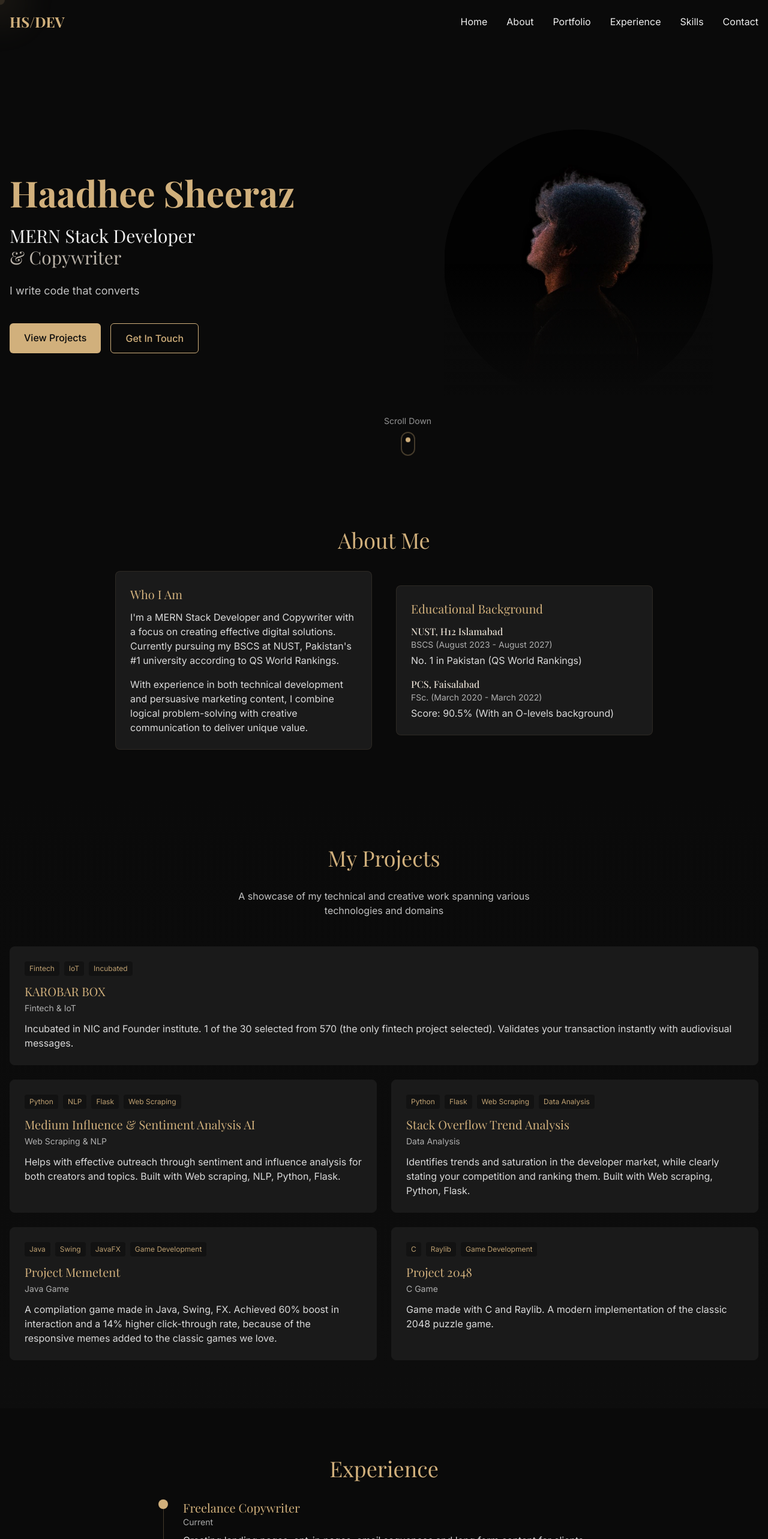
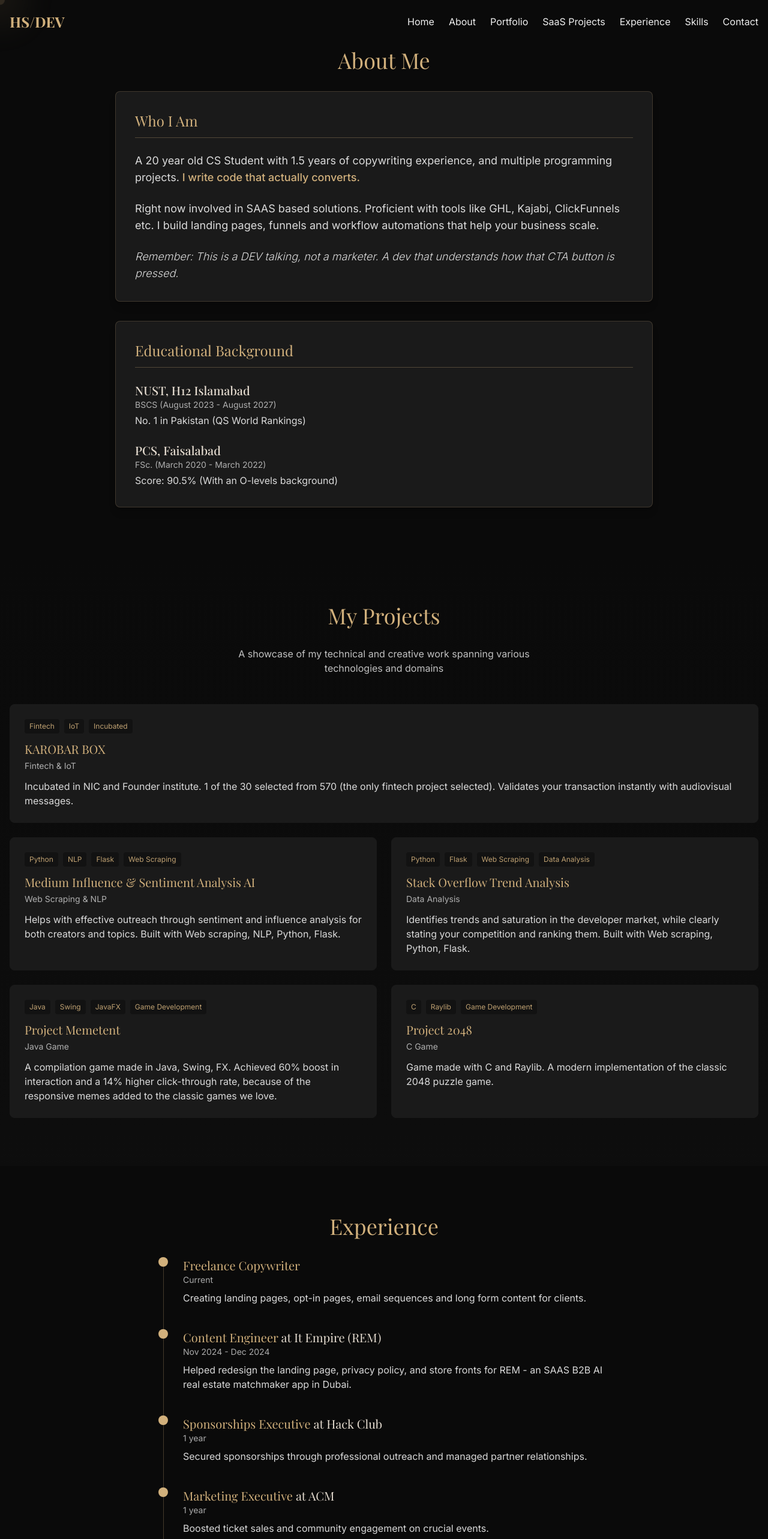
Before and after one commit to cruspy2004/Haadhee-Sheeraz, a React (Vite) app: page / in a window 1280 px wide. Shown: the top 2566 px of the page at 60% size. Built offline with nearby package versions, Linux system fonts and the light colour scheme; a web font is replaced by a local one.

Commit message:
Refactor website and update content
Refactored the website to include multiple pages, updated the hero section with animations, modified the profile picture display, and redesigned the about me section with new content and layout. Also updated the content engineer experience description.

```diff
--- a/package.json
+++ b/package.json
@@ -45,6 +45,7 @@
     "cmdk": "^1.0.0",
     "date-fns": "^3.6.0",
     "embla-carousel-react": "^8.3.0",
+    "framer-motion": "^12.9.4",
     "input-otp": "^1.2.4",
     "lucide-react": "^0.462.0",
     "next-themes": "^0.3.0",
--- a/src/App.tsx
+++ b/src/App.tsx
@@ -6,6 +6,7 @@ import { QueryClient, QueryClientProvider } from "@tanstack/react-query";
 import { BrowserRouter, Routes, Route } from "react-router-dom";
 import Index from "./pages/Index";
 import Portfolio from "./pages/Portfolio";
+import SaasProjects from "./pages/SaasProjects";
 import NotFound from "./pages/NotFound";
 
 const queryClient = new QueryClient();
@@ -19,6 +20,7 @@ const App = () => (
         <Routes>
           <Route path="/" element={<Index />} />
           <Route path="/portfolio" element={<Portfolio />} />
+          <Route path="/saas-projects" element={<SaasProjects />} />
           {/* ADD ALL CUSTOM ROUTES ABOVE THE CATCH-ALL "*" ROUTE */}
           <Route path="*" element={<NotFound />} />
         </Routes>
--- a/src/components/About.tsx
+++ b/src/components/About.tsx
@@ -1,5 +1,6 @@
 
 import { useState, useEffect } from 'react';
+import { motion } from 'framer-motion';
 
 const About = () => {
   const [isVisible, setIsVisible] = useState(false);
@@ -29,39 +30,48 @@ const About = () => {
         <div className={`max-w-4xl mx-auto transition-all duration-700 ${
           isVisible ? 'opacity-100 translate-y-0' : 'opacity-0 translate-y-10'
         }`}>
-          <h2 className="section-heading text-center">About Me</h2>
+          <h2 className="section-heading text-center mb-12">About Me</h2>
 
-          <div className="grid md:grid-cols-2 gap-10 items-center">
-            <div>
-              <div className="bg-portfolio-darkgray rounded-lg p-6 border border-portfolio-gold/10">
-                <h3 className="font-serif text-xl text-portfolio-gold mb-3">Who I Am</h3>
-                <p className="text-portfolio-lightgray/90 mb-4">
-                  I'm a MERN Stack Developer and Copywriter with a focus on creating effective digital solutions.
-                  Currently pursuing my BSCS at NUST, Pakistan's #1 university according to QS World Rankings.
+          <motion.div
+            className="bg-portfolio-darkgray rounded-lg p-8 border border-portfolio-gold/20 shadow-lg"
+            initial={{ opacity: 0, y: 20 }}
+            animate={isVisible ? { opacity: 1, y: 0 } : {}}
+            transition={{ duration: 0.6 }}
+          >
+            <h3 className="font-serif text-2xl text-portfolio-gold mb-6 border-b border-portfolio-gold/30 pb-3">Who I Am</h3>
+            <p className="text-portfolio-lightgray/90 mb-6 text-lg">
+              A 20 year old CS Student with 1.5 years of copywriting experience, and multiple programming projects.
+              <span className="text-portfolio-gold font-medium"> I write code that actually converts.</span>
             </p>
-                <p className="text-portfolio-lightgray/90">
-                  With experience in both technical development and persuasive marketing content,
-                  I combine logical problem-solving with creative communication to deliver unique value.
+
+            <p className="text-portfolio-lightgray/90 mb-6 text-lg">
+              Right now involved in SAAS based solutions. Proficient with tools like GHL, Kajabi, ClickFunnels etc.
+              I build landing pages, funnels and workflow automations that help your business scale.
             </p>
-              </div>
-            </div>
 
-            <div>
-              <div className="bg-portfolio-darkgray rounded-lg p-6 border border-portfolio-gold/10">
-                <h3 className="font-serif text-xl text-portfolio-gold mb-3">Educational Background</h3>
-                <div className="mb-4">
-                  <h4 className="font-medium text-portfolio-beige">NUST, H12 Islamabad</h4>
+            <p className="text-portfolio-lightgray/90 text-lg font-light italic">
+              Remember: This is a DEV talking, not a marketer. A dev that understands how that CTA button is pressed.
+            </p>
+          </motion.div>
+
+          <motion.div
+            className="mt-8 bg-portfolio-darkgray rounded-lg p-8 border border-portfolio-gold/20 shadow-lg"
+            initial={{ opacity: 0, y: 20 }}
+            animate={isVisible ? { opacity: 1, y: 0 } : {}}
+            transition={{ duration: 0.6, delay: 0.2 }}
+          >
+            <h3 className="font-serif text-2xl text-portfolio-gold mb-6 border-b border-portfolio-gold/30 pb-3">Educational Background</h3>
+            <div className="mb-6">
+              <h4 className="font-medium text-xl text-portfolio-beige">NUST, H12 Islamabad</h4>
               <p className="text-sm text-portfolio-lightgray/70">BSCS (August 2023 - August 2027)</p>
               <p className="text-portfolio-lightgray/90 mt-1">No. 1 in Pakistan (QS World Rankings)</p>
             </div>
             <div>
-                  <h4 className="font-medium text-portfolio-beige">PCS, Faisalabad</h4>
+              <h4 className="font-medium text-xl text-portfolio-beige">PCS, Faisalabad</h4>
               <p className="text-sm text-portfolio-lightgray/70">FSc. (March 2020 - March 2022)</p>
               <p className="text-portfolio-lightgray/90 mt-1">Score: 90.5% (With an O-levels background)</p>
             </div>
-              </div>
-            </div>
-          </div>
+          </motion.div>
         </div>
       </div>
     </section>
--- a/src/components/Experience.tsx
+++ b/src/components/Experience.tsx
@@ -1,5 +1,6 @@
 
 import { useState, useEffect } from 'react';
+import { motion } from 'framer-motion';
 
 const experienceData = [
   {
@@ -10,9 +11,9 @@ const experienceData = [
   },
   {
     title: "Content Engineer",
-    company: "Software Company",
+    company: "It Empire (REM)",
     period: "Nov 2024 - Dec 2024",
-    description: "Helped redesign the landing page, privacy policy, store fronts (app store, play store) and more."
+    description: "Helped redesign the landing page, privacy policy, and store fronts for REM - an SAAS B2B AI real estate matchmaker app in Dubai."
   },
   {
     title: "Sponsorships Executive",
@@ -69,13 +70,13 @@ const Experience = () => {
 
         <div className="max-w-3xl mx-auto">
           {experienceData.map((exp, index) => (
-            <div
+            <motion.div
               key={index}
               id={`exp-${index}`}
-              className={`timeline-item transition-all duration-700 ${
-                visibleItems[index] ? 'opacity-100 translate-y-0' : 'opacity-0 translate-y-10'
-              }`}
-              style={{ transitionDelay: `${index * 100}ms` }}
+              className="timeline-item"
+              initial={{ opacity: 0, x: -20 }}
+              animate={visibleItems[index] ? { opacity: 1, x: 0 } : {}}
+              transition={{ duration: 0.6, delay: index * 0.1 }}
             >
               <div className="timeline-dot"></div>
               <div>
@@ -86,7 +87,7 @@ const Experience = () => {
                 <p className="text-sm text-portfolio-lightgray/70 mb-2">{exp.period}</p>
                 <p className="text-portfolio-lightgray/90">{exp.description}</p>
               </div>
-            </div>
+            </motion.div>
           ))}
         </div>
       </div>
--- a/src/components/Footer.tsx
+++ b/src/components/Footer.tsx
@@ -1,3 +1,5 @@
+
+import { Link } from 'react-router-dom';
 
 const Footer = () => {
   return (
@@ -10,10 +12,10 @@ const Footer = () => {
 
           <div className="flex flex-col md:flex-row gap-4">
             <div className="flex gap-4">
-              <a href="#" className="text-portfolio-lightgray/70 hover:text-portfolio-gold transition-colors">Home</a>
+              <Link to="/" className="text-portfolio-lightgray/70 hover:text-portfolio-gold transition-colors">Home</Link>
               <a href="#about" className="text-portfolio-lightgray/70 hover:text-portfolio-gold transition-colors">About</a>
-              <a href="#projects" className="text-portfolio-lightgray/70 hover:text-portfolio-gold transition-colors">Projects</a>
-              <a href="#contact" className="text-portfolio-lightgray/70 hover:text-portfolio-gold transition-colors">Contact</a>
+              <Link to="/portfolio" className="text-portfolio-lightgray/70 hover:text-portfolio-gold transition-colors">Portfolio</Link>
+              <Link to="/saas-projects" className="text-portfolio-lightgray/70 hover:text-portfolio-gold transition-colors">SaaS Projects</Link>
             </div>
             <div className="flex gap-4 mt-4 md:mt-0 md:ml-6">
               <a href="https://www.linkedin.com/in/m-haadhee-sheeraz-mian-7a25a12a2/" target="_blank" rel="noopener noreferrer" className="text-portfolio-lightgray/70 hover:text-portfolio-gold transition-colors">LinkedIn</a>
--- a/src/components/Header.tsx
+++ b/src/components/Header.tsx
@@ -45,10 +45,11 @@ const Header = () => {
         </button>
 
         {/* Desktop Navigation */}
-        <nav className="hidden md:flex gap-8 items-center">
+        <nav className="hidden md:flex gap-6 items-center">
           <Link to="/" className="text-portfolio-lightgray hover:text-portfolio-gold transition-colors">Home</Link>
           <HashLink href="#about">About</HashLink>
           <Link to="/portfolio" className="text-portfolio-lightgray hover:text-portfolio-gold transition-colors">Portfolio</Link>
+          <Link to="/saas-projects" className="text-portfolio-lightgray hover:text-portfolio-gold transition-colors">SaaS Projects</Link>
           <HashLink href="#experience">Experience</HashLink>
           <HashLink href="#skills">Skills</HashLink>
           <HashLink href="#contact">Contact</HashLink>
@@ -62,6 +63,7 @@ const Header = () => {
             <Link to="/" className="text-portfolio-lightgray hover:text-portfolio-gold transition-colors" onClick={() => setMobileMenuOpen(false)}>Home</Link>
             <HashLink href="#about" onClick={() => setMobileMenuOpen(false)}>About</HashLink>
             <Link to="/portfolio" className="text-portfolio-lightgray hover:text-portfolio-gold transition-colors" onClick={() => setMobileMenuOpen(false)}>Portfolio</Link>
+            <Link to="/saas-projects" className="text-portfolio-lightgray hover:text-portfolio-gold transition-colors" onClick={() => setMobileMenuOpen(false)}>SaaS Projects</Link>
             <HashLink href="#experience" onClick={() => setMobileMenuOpen(false)}>Experience</HashLink>
             <HashLink href="#skills" onClick={() => setMobileMenuOpen(false)}>Skills</HashLink>
             <HashLink href="#contact" onClick={() => setMobileMenuOpen(false)}>Contact</HashLink>
--- a/src/components/Hero.tsx
+++ b/src/components/Hero.tsx
@@ -1,5 +1,6 @@
 
 import { useEffect, useState } from 'react';
+import { motion } from 'framer-motion';
 
 const Hero = () => {
   const [loaded, setLoaded] = useState(false);
@@ -12,7 +13,12 @@ const Hero = () => {
     <section className="min-h-screen flex flex-col items-center justify-center relative overflow-hidden pt-20">
       <div className="container mx-auto px-4 grid md:grid-cols-2 gap-12 items-center">
         {/* Text Content */}
-        <div className={`space-y-6 ${loaded ? 'animate-slide delay-300' : 'opacity-0'}`}>
+        <motion.div
+          className="space-y-6"
+          initial={{ opacity: 0, y: 20 }}
+          animate={{ opacity: 1, y: 0 }}
+          transition={{ duration: 0.5, delay: 0.2 }}
+        >
           <h1 className="font-serif text-4xl md:text-6xl font-bold text-portfolio-gold">
             Haadhee Sheeraz
           </h1>
@@ -37,12 +43,17 @@ const Hero = () => {
               Get In Touch
             </a>
           </div>
-        </div>
+        </motion.div>
 
         {/* Profile Image */}
-        <div className="hero-image">
-          <div className={`relative max-w-md w-full aspect-square ${loaded ? 'animate-fade-in' : 'opacity-0'}`}>
-            <div className="w-full h-full overflow-hidden rounded-full">
+        <motion.div
+          className="hero-image"
+          initial={{ opacity: 0, x: 100 }}
+          animate={{ opacity: 1, x: 0 }}
+          transition={{ duration: 0.7, delay: 0.3 }}
+        >
+          <div className="relative max-w-md w-full aspect-square">
+            <div className="w-full h-full overflow-hidden">
               <img
                 src="/lovable-uploads/b6ba6a92-92c9-4f31-9f67-43132b0b3426.png"
                 alt="Haadhee Sheeraz silhouette"
@@ -51,16 +62,21 @@ const Hero = () => {
             </div>
             <div className="absolute inset-0 bg-gradient-to-t from-portfolio-black via-transparent to-transparent"></div>
           </div>
-        </div>
+        </motion.div>
       </div>
 
       {/* Scroll indicator */}
-      <div className={`absolute bottom-10 left-1/2 transform -translate-x-1/2 flex flex-col items-center ${loaded ? 'animate-slide delay-500' : 'opacity-0'}`}>
+      <motion.div
+        className="absolute bottom-10 left-1/2 transform -translate-x-1/2 flex flex-col items-center"
+        initial={{ opacity: 0, y: 20 }}
+        animate={{ opacity: 1, y: 0 }}
+        transition={{ duration: 0.5, delay: 0.8 }}
+      >
         <span className="text-portfolio-lightgray/60 text-sm mb-2">Scroll Down</span>
         <div className="w-6 h-10 border-2 border-portfolio-gold/30 rounded-full flex justify-center">
           <div className="w-2 h-2 bg-portfolio-gold rounded-full animate-bounce mt-2"></div>
         </div>
-      </div>
+      </motion.div>
     </section>
   );
 };
--- /dev/null
+++ b/src/components/IntroAnimation.tsx
@@ -0,0 +1,112 @@
+
+import { useEffect, useState } from "react";
+import { motion } from "framer-motion";
+
+interface IntroAnimationProps {
+  onComplete: () => void;
+}
+
+const IntroAnimation = ({ onComplete }: IntroAnimationProps) => {
+  const [showText, setShowText] = useState(false);
+  const [showCodeText, setShowCodeText] = useState(false);
+  const [showConvertsText, setShowConvertsText] = useState(false);
+
+  useEffect(() => {
+    // Timeline for the animation sequence
+    const imageTimer = setTimeout(() => {
+      setShowText(true);
+    }, 1000);
+
+    const codeTextTimer = setTimeout(() => {
+      setShowCodeText(true);
+    }, 1500);
+
+    const convertsTextTimer = setTimeout(() => {
+      setShowConvertsText(true);
+    }, 2000);
+
+    return () => {
+      clearTimeout(imageTimer);
+      clearTimeout(codeTextTimer);
+      clearTimeout(convertsTextTimer);
+    };
+  }, []);
+
+  return (
+    <div className="fixed inset-0 bg-portfolio-black flex items-center justify-center z-50">
+      <div className="relative h-screen w-full flex flex-col items-center justify-center">
+        {/* Main image that moves from center to side */}
+        <motion.div
+          className="absolute z-10"
+          initial={{ scale: 0.8, opacity: 0 }}
+          animate={{
+            scale: 1,
+            opacity: 1,
+            x: showText ? "-20vw" : 0
+          }}
+          transition={{
+            duration: 1.2,
+            x: { delay: 1, type: "spring", stiffness: 100 }
+          }}
+        >
+          <img
+            src="/lovable-uploads/b6ba6a92-92c9-4f31-9f67-43132b0b3426.png"
+            alt="Haadhee Sheeraz"
+            className="max-w-full h-auto max-h-[70vh] object-contain"
+          />
+        </motion.div>
+
+        {/* The "I write code that converts" text elements */}
+        {showText && (
+          <div className="ml-auto mr-32 flex flex-col items-start">
+            <motion.p
+              initial={{ opacity: 0, y: 20 }}
+              animate={{ opacity: 1, y: 0 }}
+              transition={{ duration: 0.5 }}
+              className="text-2xl text-portfolio-lightgray"
+            >
+              I write
+            </motion.p>
+
+            {showCodeText && (
+              <motion.h2
+                initial={{ opacity: 0, x: -50 }}
+                animate={{ opacity: 1, x: 0 }}
+                transition={{ duration: 0.6 }}
+                className="text-7xl font-bold text-portfolio-gold my-2"
+              >
+                CODE
+              </motion.h2>
+            )}
+
+            {showConvertsText && (
+              <motion.h2
+                initial={{ opacity: 0, x: 50 }}
+                animate={{ opacity: 1, x: 0 }}
+                transition={{ duration: 0.6 }}
+                className="text-7xl font-bold text-portfolio-gold"
+              >
+                THAT CONVERTS
+              </motion.h2>
+            )}
+
+            <motion.div
+              initial={{ opacity: 0 }}
+              animate={{ opacity: 1 }}
+              transition={{ delay: 2.5, duration: 0.5 }}
+            >
+              <button
+                onClick={onComplete}
+                className="mt-8 px-6 py-3 bg-portfolio-gold text-portfolio-black rounded-md hover:bg-portfolio-gold/90 transition-colors"
+              >
+                Explore My Work
+              </button>
+            </motion.div>
+          </div>
+        )}
+      </div>
+    </div>
+  );
+};
+
+export default IntroAnimation;
--- a/src/pages/Index.tsx
+++ b/src/pages/Index.tsx
@@ -1,6 +1,7 @@
 
+import { useEffect, useState } from "react";
 import Header from "@/components/Header";
-import Hero from "@/components/Hero";
+import IntroAnimation from "@/components/IntroAnimation";
 import About from "@/components/About";
 import Projects from "@/components/Projects";
 import Experience from "@/components/Experience";
@@ -10,11 +11,26 @@ import Footer from "@/components/Footer";
 import MouseFollower from "@/components/MouseFollower";
 
 const Index = () => {
+  const [introComplete, setIntroComplete] = useState(false);
+
+  useEffect(() => {
+    // After intro animation completes, show the rest of content
+    const timer = setTimeout(() => {
+      setIntroComplete(true);
+    }, 3000); // Total intro animation time
+
+    return () => clearTimeout(timer);
+  }, []);
+
   return (
     <div className="min-h-screen bg-portfolio-black text-portfolio-lightgray">
       <MouseFollower />
+      {!introComplete ? (
+        <IntroAnimation onComplete={() => setIntroComplete(true)} />
+      ) : (
+        <>
           <Header />
-      <Hero />
+          <div className="content-container">
             <About />
             <Projects />
             <Experience />
@@ -22,6 +38,9 @@ const Index = () => {
             <Contact />
             <Footer />
           </div>
+        </>
+      )}
+    </div>
   );
 };
 
--- /dev/null
+++ b/src/pages/SaasProjects.tsx
@@ -0,0 +1,103 @@
+
+import Header from "@/components/Header";
+import Footer from "@/components/Footer";
+import MouseFollower from "@/components/MouseFollower";
+import { Link } from "react-router-dom";
+import { motion } from "framer-motion";
+
+const projects = [
+  {
+    title: "KAROBAR BOX",
+    tags: ["FinTech", "IoT", "Incubated"],
+    description: "Incubated in NIC and Founder Institute. One of the 30 selected from 570 (the only fintech project selected). Validates transactions instantly with audiovisual messages.",
+    image: "https://via.placeholder.com/600x400/1A1A1A/D1B07C?text=KAROBAR+BOX"
+  },
+  {
+    title: "REM Real Estate Matchmaker",
+    tags: ["SaaS", "B2B", "AI"],
+    description: "An AI-powered real estate matchmaker app for the Dubai market. Connects property seekers with perfect matches based on advanced algorithms.",
+    image: "https://via.placeholder.com/600x400/1A1A1A/D1B07C?text=REM"
+  },
+  {
+    title: "Workflow Automation Suite",
+    tags: ["SaaS", "Automation", "Integration"],
+    description: "Custom workflow automation solution built with integrations for GHL, Kajabi and ClickFunnels. Streamlines business processes and improves conversion rates.",
+    image: "https://via.placeholder.com/600x400/1A1A1A/D1B07C?text=Workflow+Automation"
+  }
+];
+
+const container = {
+  hidden: { opacity: 0 },
+  show: {
+    opacity: 1,
+    transition: {
+      staggerChildren: 0.2
+    }
+  }
+};
+
+const item = {
+  hidden: { opacity: 0, y: 20 },
+  show: { opacity: 1, y: 0 }
+};
+
+const SaasProjects = () => {
+  return (
+    <div className="min-h-screen bg-portfolio-black text-portfolio-lightgray">
+      <MouseFollower />
+      <Header />
+      <div className="container mx-auto px-4 pt-32 pb-20">
+        <motion.div
+          className="mb-12 max-w-3xl mx-auto"
+          initial={{ opacity: 0, y: -20 }}
+          animate={{ opacity: 1, y: 0 }}
+          transition={{ duration: 0.6 }}
+        >
+          <h1 className="font-serif text-4xl md:text-5xl text-portfolio-gold mb-6">SaaS Projects</h1>
+          <p className="text-lg text-portfolio-lightgray/80 mb-8">
+            Exploring my journey in SaaS entrepreneurship, showcasing projects that blend technical development with business solutions.
+          </p>
+          <Link
+            to="/"
+            className="inline-flex items-center text-portfolio-gold hover:text-portfolio-gold/80 transition-colors"
+          >
+            <span className="mr-2">←</span> Back to Home
+          </Link>
+        </motion.div>
+
+        <motion.div
+          className="grid md:grid-cols-2 lg:grid-cols-3 gap-8"
+          variants={container}
+          initial="hidden"
+          animate="show"
+        >
+          {projects.map((project, index) => (
+            <motion.div
+              key={index}
+              className="bg-portfolio-darkgray rounded-lg overflow-hidden border border-portfolio-gold/10 hover:border-portfolio-gold/30 transition-all"
+              variants={item}
+            >
+              <div className="h-48 overflow-hidden">
+                <img src={project.image} alt={project.title} className="w-full h-full object-cover" />
+              </div>
+              <div className="p-6">
+                <h3 className="text-xl font-serif text-portfolio-gold mb-2">{project.title}</h3>
+                <div className="flex flex-wrap gap-2 mb-4">
+                  {project.tags.map((tag, i) => (
+                    <span key={i} className="text-xs bg-portfolio-black px-2 py-1 rounded text-portfolio-beige">
+                      {tag}
+                    </span>
+                  ))}
+                </div>
+                <p className="text-portfolio-lightgray/80">{project.description}</p>
+              </div>
+            </motion.div>
+          ))}
+        </motion.div>
+      </div>
+      <Footer />
+    </div>
+  );
+};
+
+export default SaasProjects;
```
Also changed, not shown: 1 other file (tests, documents, lock files or other folders). Lines whose indentation alone changed are shown as unchanged.
